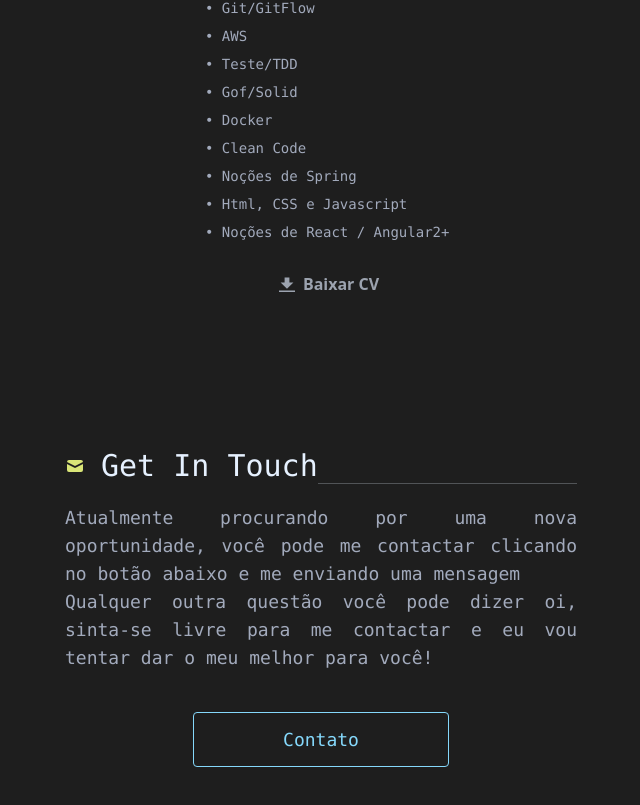
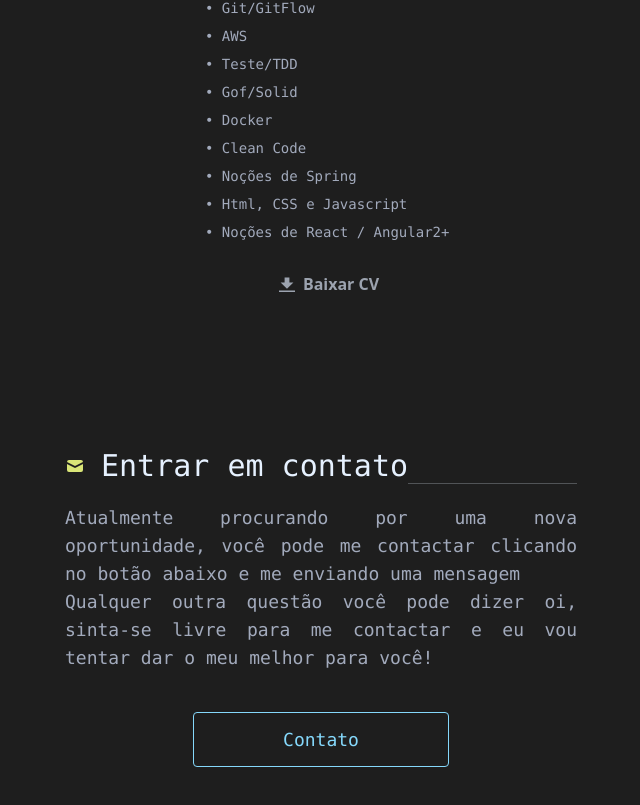
Before and after one commit to FelipeJhordan/portifolio-v2, a React (Create React App) app: page / in a window 1280 px wide. Shown: the part 2817-3622 px from the top of the page, without its empty margins (463-1103 px from the left). Built offline with nearby package versions, Linux system fonts and the light colour scheme.

Commit message:
bugfix(context): update context, the contact component should use the context.data

```diff
--- a/src/pages/Contact.js
+++ b/src/pages/Contact.js
@@ -1,5 +1,5 @@
 import { MailIcon } from "@heroicons/react/solid";
-import React, { useContext, useState } from "react";
+import { useContext, useState } from "react";
 import MyContext from '../context/MyContext';
 import Modal from "./components/Modal";
 
@@ -23,7 +23,7 @@ const Contact = () => {
       <div className="table mx-12 lg:mx-60">
         <MailIcon className="h-5 w-5 mr-4 text-yellow_vs" />
         <code className="table-cell text-[#e6f1ff] text-3xl mt-5 whitespace-nowrap">
-          Get In Touch
+          { contact.title }
         </code>
         <div className="table-cell border-b border-b-[#e6f1ff] border-opacity-25 w-full"></div>
       </div>
```
